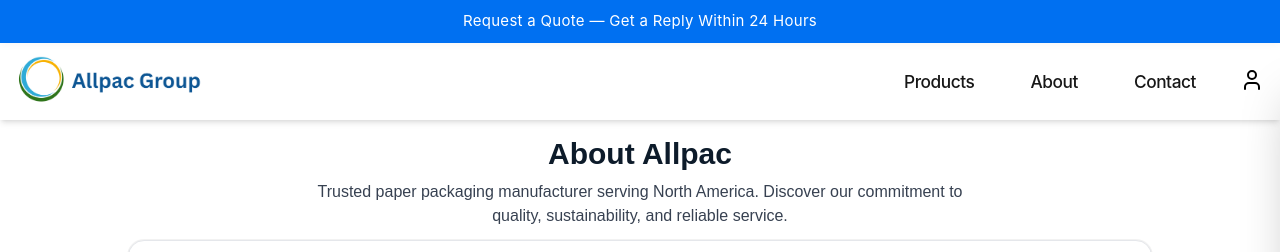
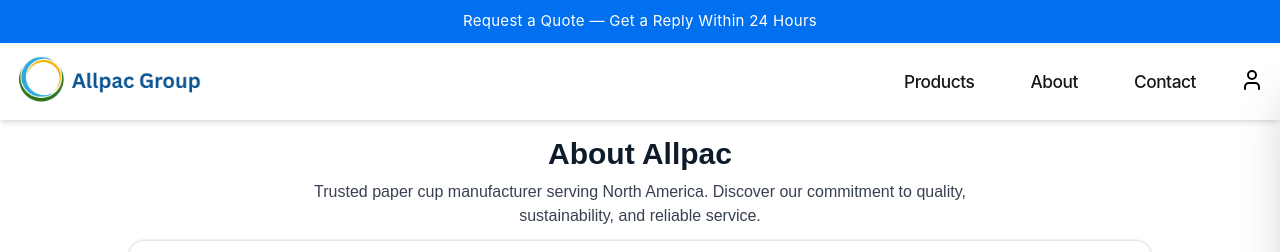
Before and after one commit to Emadedin1/allpacstore, a Next.js app: page /about in a window 1280 px wide. Shown: the top 252 px of the page. Built offline with nearby package versions, Linux system fonts and the light colour scheme.

Commit message:
Update page.jsx

```diff
--- a/src/app/about/page.jsx
+++ b/src/app/about/page.jsx
@@ -10,7 +10,7 @@ export default function AboutPage() {
         <div className="text-center mb-3"> {/* much smaller gap */}
           <h1 className="text-3xl font-semibold text-[#0D1B2A]">About Allpac</h1>
           <p className="mx-auto mt-2 max-w-2xl text-gray-700">
-            Trusted paper packaging manufacturer serving North America.
+            Trusted paper cup manufacturer serving North America.
             Discover our commitment to quality, sustainability, and reliable service.
           </p>
         </div>
```
